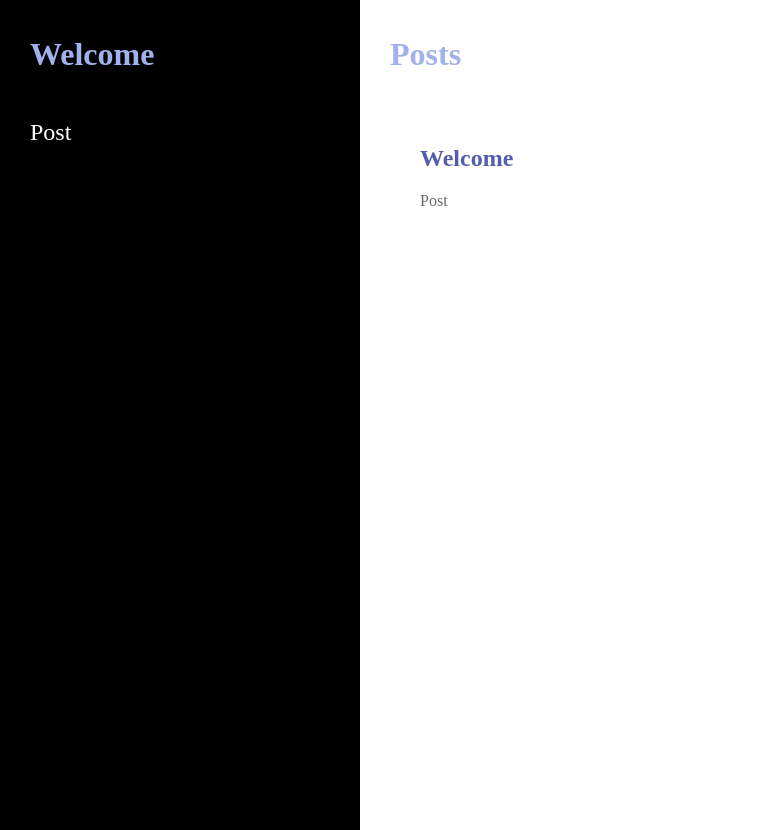
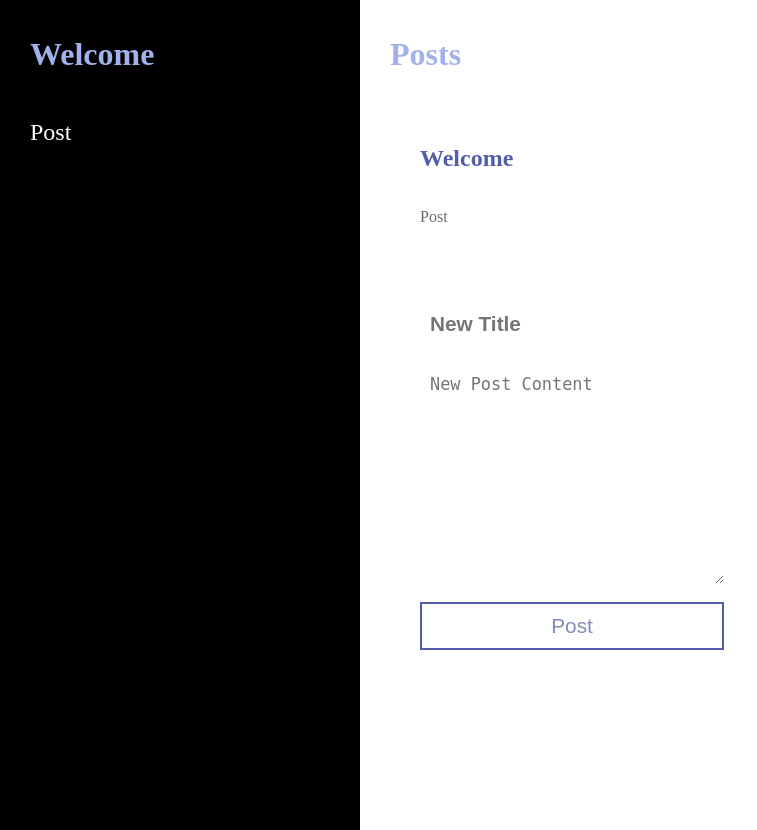
Before and after one commit to melanieChan/flask-blog, a Flask app: page / in a window 1280 px wide. Shown: the whole page, without its empty margins (0-757 px from the left). Run offline with Flask 2, Linux system fonts and the light colour scheme.

Commit message:
added styling for input fields and button

```diff
--- a/static/css/style.css
+++ b/static/css/style.css
@@ -44,6 +44,9 @@ h2 {
 }
 
 .card {
+  display: flex;
+  flex-direction: column;
+
   padding: 30px;
   min-width: 300px;
 }
@@ -56,3 +59,38 @@ h2 {
   box-shadow: 2px 2px 15px 8px rgba(0, 0, 0, 0.1);
   transition: box-shadow .5s ease;
 }
+
+input, textarea {
+  outline-color: #535EAA;
+  border: none;
+  padding: 10px;
+}
+
+input.input-title { /* user's input for name of new blog post */
+  color: #535EAA;
+  font-size: 1.3em;
+  font-weight: bold;
+}
+
+textarea.input-content { /* user's input for blog post content */
+  font-size: 1.3em;
+  color: dimgrey;
+}
+
+button {
+  font-size: 1.3em;
+  padding: 10px;
+  border: 2px solid #535EAA;
+  color: #828aba;
+  background-color: transparent;
+
+  transition: background-color .5s ease;
+}
+
+button:hover {
+  border: 3px solid #535EAA;
+  background-color: #535EAA;
+  color: white;
+
+  cursor: pointer;
+}
--- a/templates/index.html
+++ b/templates/index.html
@@ -18,6 +18,15 @@
         <h2>Welcome</h2>
         <p>Post</p>
       </div>
+
+      <div class="card">
+        <input class="input-title" placeholder="New Title"></input>
+        <br/>
+        <textarea class="input-content" placeholder="New Post Content" rows="10"></textarea>
+        <br/>
+        <button>Post</button>
+      </div>
+
     </div>
 
   </body>
```
